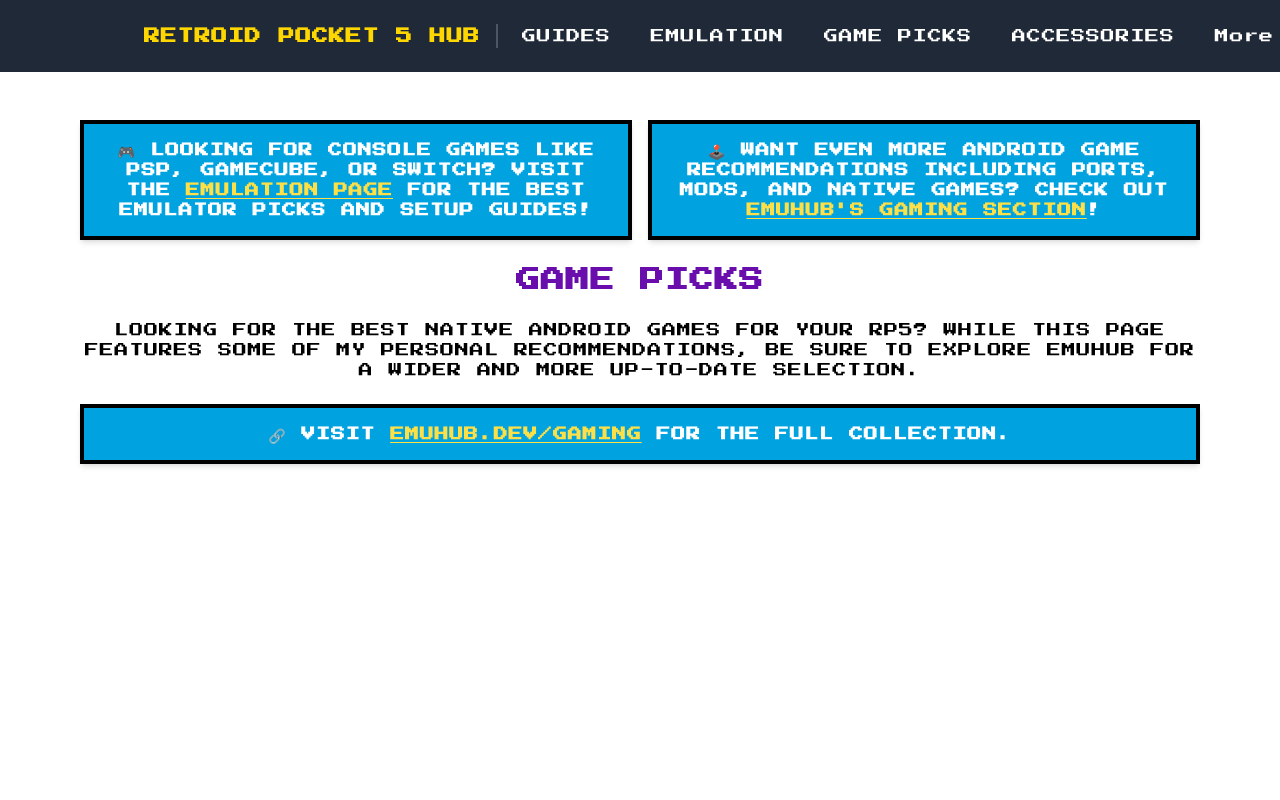
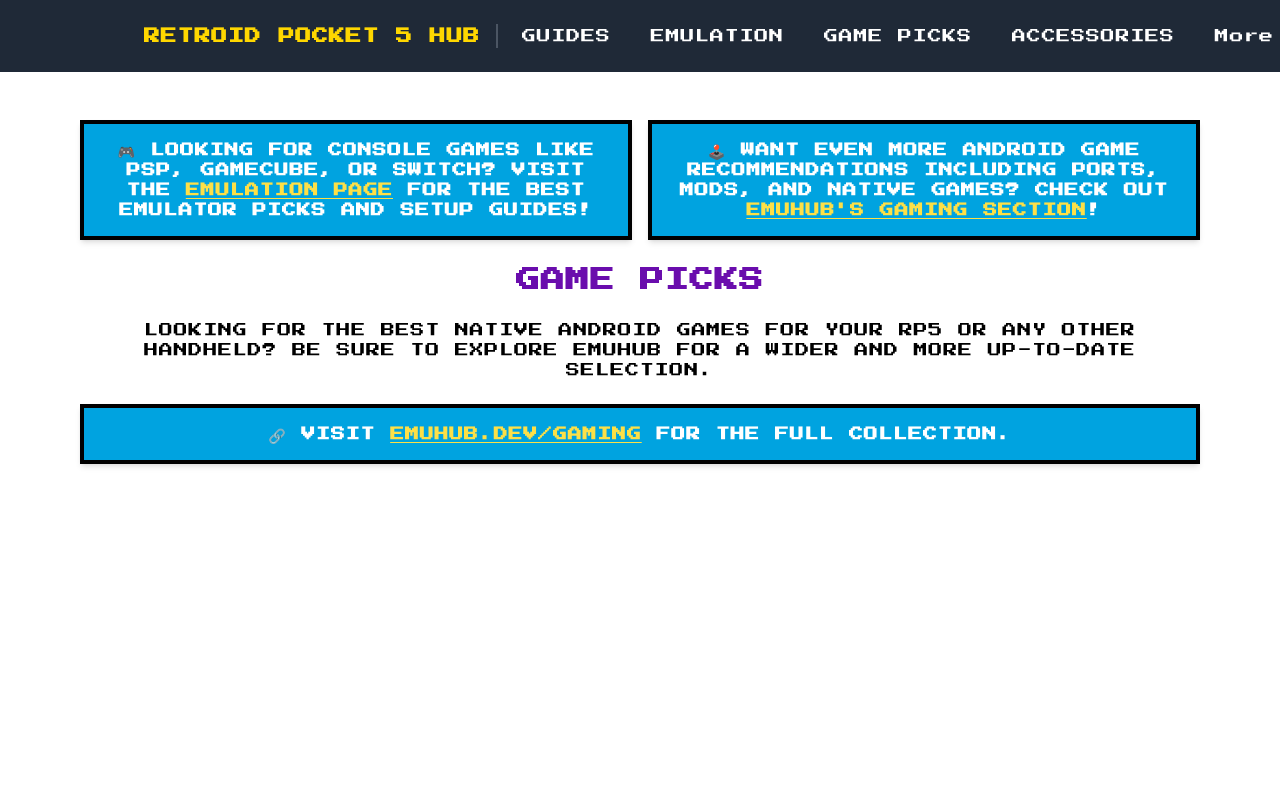
Before and after one commit to LinuxDroidMaster/retroid-pocket5-hub, a Next.js app in the folder retroid-pocket5-hub/: page /game-picks in a window 1280 px wide. Shown: the top 800 px of the page. Built offline with nearby package versions, Linux system fonts and the light colour scheme.

Commit message:
update gaming page

```diff
--- a/retroid-pocket5-hub/src/app/game-picks/page.js
+++ b/retroid-pocket5-hub/src/app/game-picks/page.js
@@ -34,7 +34,7 @@
           Game Picks
         </h1>
         <p className="text-sm mb-6 text-center">
-          Looking for the best native Android games for your RP5? While this page features some of my personal recommendations, be sure to explore EmuHub for a wider and more up-to-date selection.
+          Looking for the best native Android games for your RP5 or any other handheld? Be sure to explore EmuHub for a wider and more up-to-date selection.
         </p>
 
         <div className="bg-retroBlue border-4 border-black p-4 text-center shadow-md dark:bg-[#2f2b45]">
```
